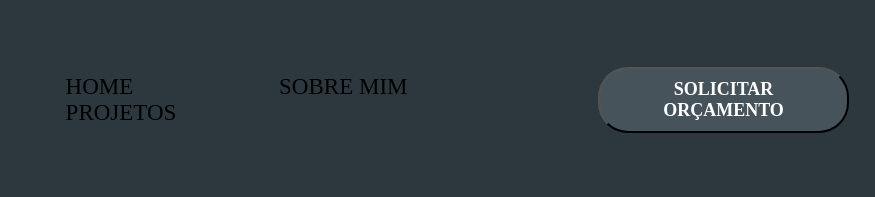
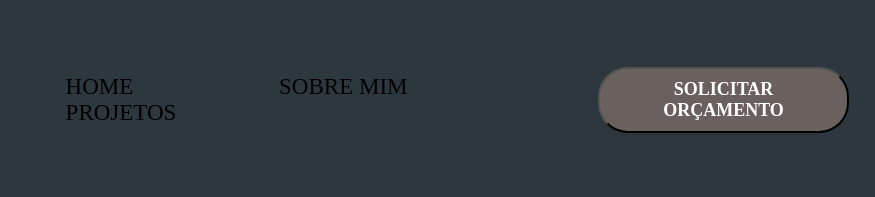
Before and after one commit to KelvinTonon/AULAHTML, a plain HTML site: page INDEX.HTML in a window 1280 px wide. Shown: the top 197 px of the page, 405-1280 px from the left. Drawn offline with Linux system fonts and the light colour scheme.

Commit message:
mexendo no button

```diff
--- a/STYLES.CSS
+++ b/STYLES.CSS
@@ -59,7 +59,7 @@ header .btn-contato button{
     padding: 10px 40px;
     font-size: 18px;
     font-weight: 600;
-    background-color:  #46535a;
+    background-color:  #6a615f;
     border-radius: 30px;
     cursor: pointer;
     color: #fff;
```
